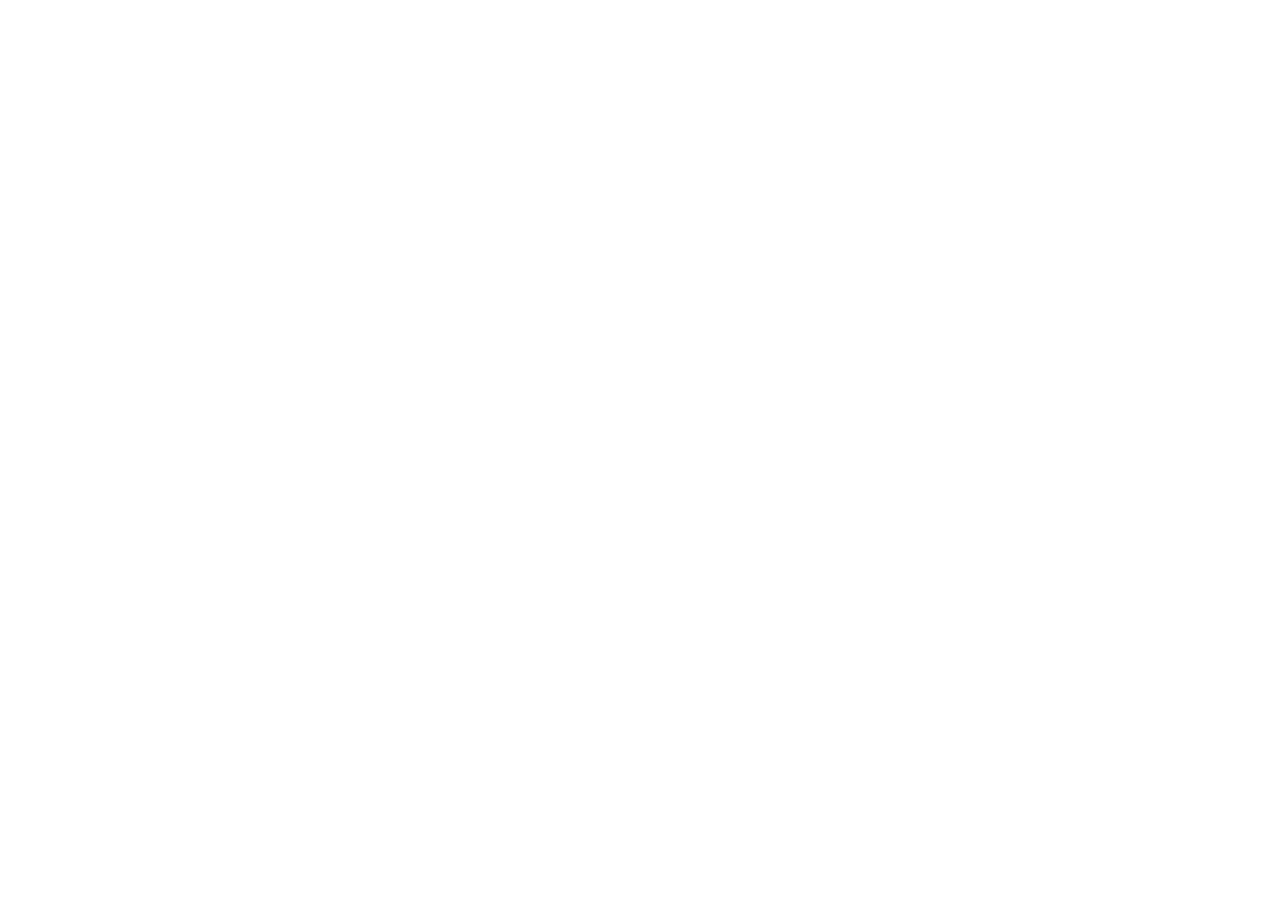
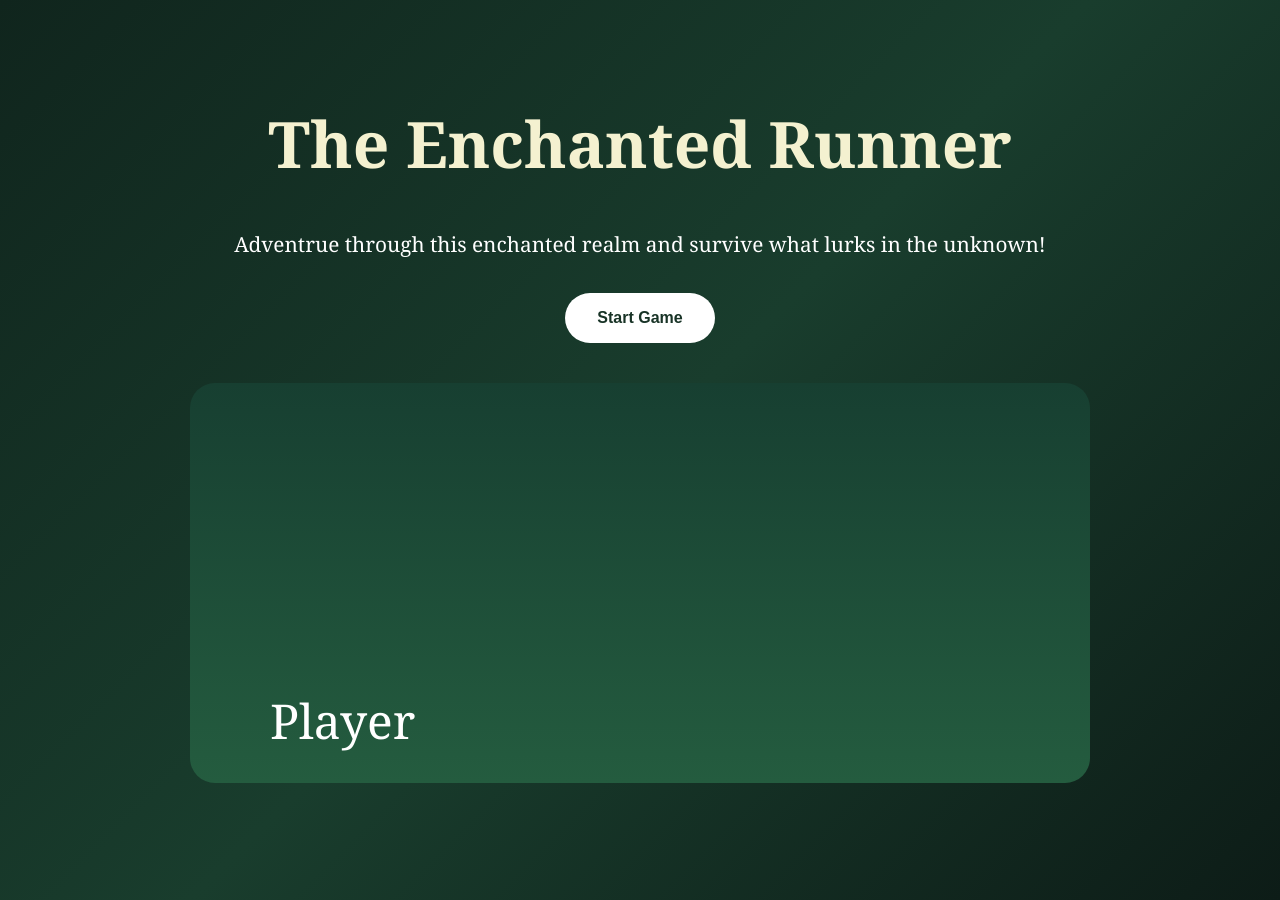
Before and after one commit to casadabangrace-oss/casadabangrace-oss.github.io, a plain HTML site: page enchanted-runner.html in a window 1280 px wide. Before the commit the page ends 800 px from the top, so only its background shows below. Drawn offline with Linux system fonts and the light colour scheme.

Commit message:
GettingStarted

```diff
--- /dev/null
+++ b/enchanted-runner.css
@@ -0,0 +1,57 @@
+/*Enchanted runner*/
+
+body {
+    margin: 0;
+    min-height: 100vh;
+    font-family: Georgia, serif;
+    background: linear-gradient(135deg,#10251d,#193d2d,#0d1c17);
+    color: white;
+    text-align: center;
+}
+
+h1 {
+margin-top: 100px;
+font-size: 4rem;
+color: #f4f1d0;
+text-shadow: 0 0 10px rgba(255,255,255,0.4) 0 0 25px rgba(120,201,138,0.5);
+}
+
+p {
+    font-size: 1.3rem;
+    margin-bottom: 35px;
+}
+
+button {
+    padding: 16px 32px;
+    border: none;
+    border-radius: 30px;
+    background: white;
+    color: #183326;
+    font-size: 1rem;
+    font-weight: bold;
+    cursor: pointer;
+}
+
+/*Game world*/
+
+#game {
+    width: 90%;
+    max-width: 900px;
+    height: 400px;
+    margin: 40px auto;
+    position: relative;
+    overflow: hidden;
+    border: 3px soild rgba (255,255,255,0.4);
+    border-radius: 25px;
+    background: linear-gradient(#173f31,#245c3f);
+    box-shadow: 0 0 25px rgba (120,201,138,0.4);
+}
+
+/*player*/
+
+#player {
+    position: absolute;
+    left: 80px;
+    bottom: 30px;
+    font-size: 3rem;
+}
--- a/enchanted-runner.html
+++ b/enchanted-runner.html
@@ -0,0 +1,15 @@
+<!DOCTYPE html>
+<html>
+  <head>
+    <title>Enchanted Runner</title>
+    <link rel="stylesheet" href="enchanted-runner.css">
+  </head>
+  <body>
+    <h1>The Enchanted Runner</h1>
+    <p>Adventrue through this enchanted realm and survive what lurks in the unknown!</p>
+    <button>Start Game</button>
+    <div id="game">
+      <div id="player">Player</div>
+    </div>
+  </body>
+</html>
--- a/playground.css
+++ b/playground.css
@@ -226,3 +226,9 @@
     transform: scale(1.05);
     box-shadow: 0 0 20px rgba (255, 255, 255, 0.6);
 }
+
+/*Projects page fade in*/
+
+.projects-page {
+    animation: fadeIn 1.2s ease;
+}
```
Also changed, not shown: projects.html (+1 -1 lines).
